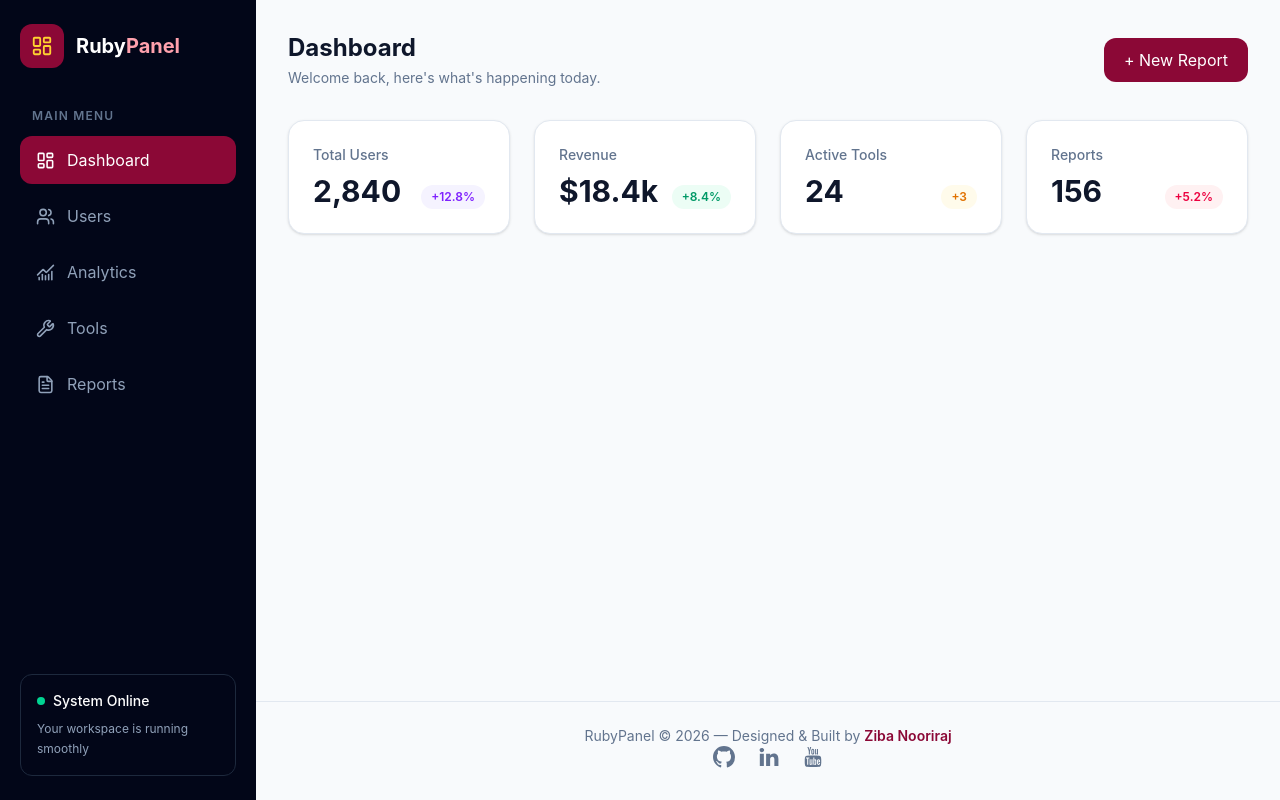
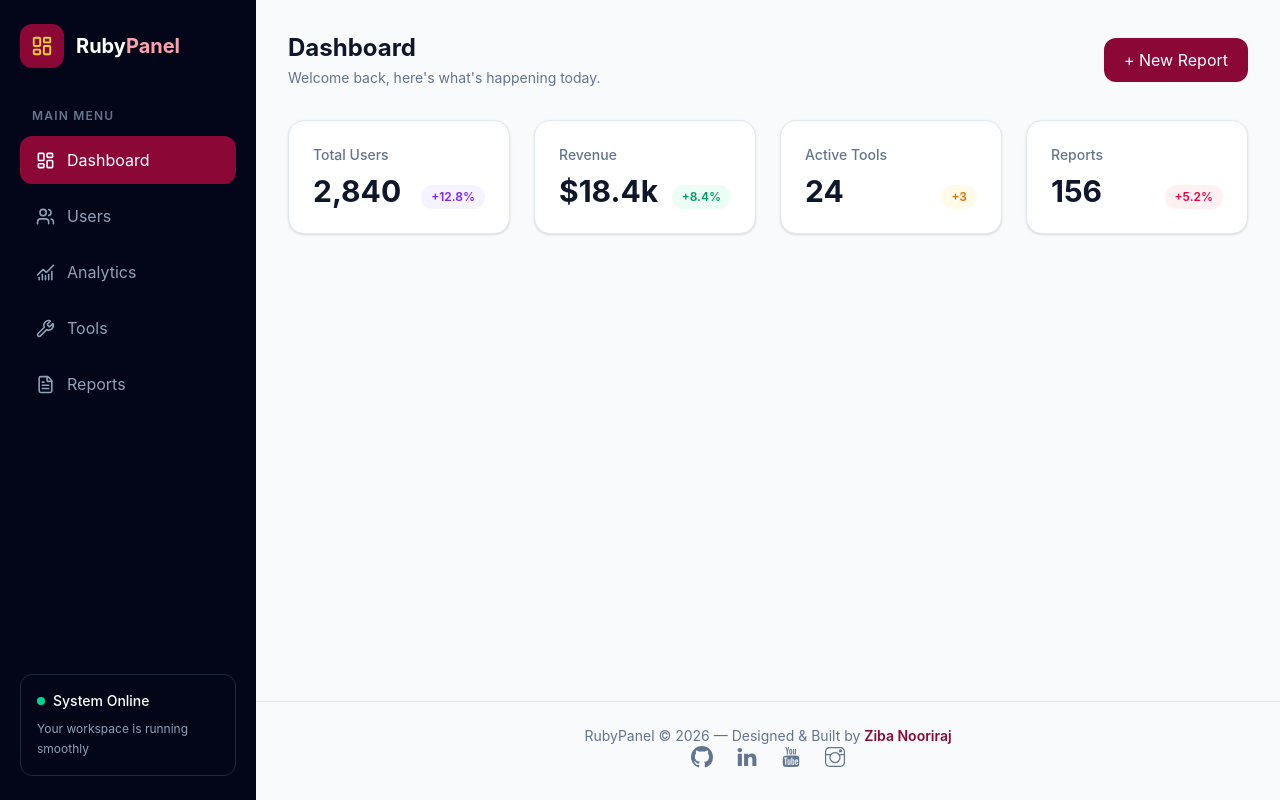
Before and after one commit to zibanoori/rubypanel, a React (Vite) app: page / in a window 1280 px wide. Built offline with nearby package versions, Linux system fonts and the light colour scheme.

Commit message:
feat: add Instagram link with TfiInstagram icon to footer

```diff
--- a/src/components/Main.jsx
+++ b/src/components/Main.jsx
@@ -105,6 +105,16 @@ function Main() {
             >
               <TfiYoutube size={20} />
             </a>
+
+            <a
+              href="instagram.com/ziba.noory"
+              target="blank"
+              rel="noreferrer"
+              aria-label="Instagram"
+              className="hover:text-pink-600 transition-colors"
+            >
+              <TfiInstagram size={20} />
+            </a>
           </div>
         </div>
       </footer>
```
